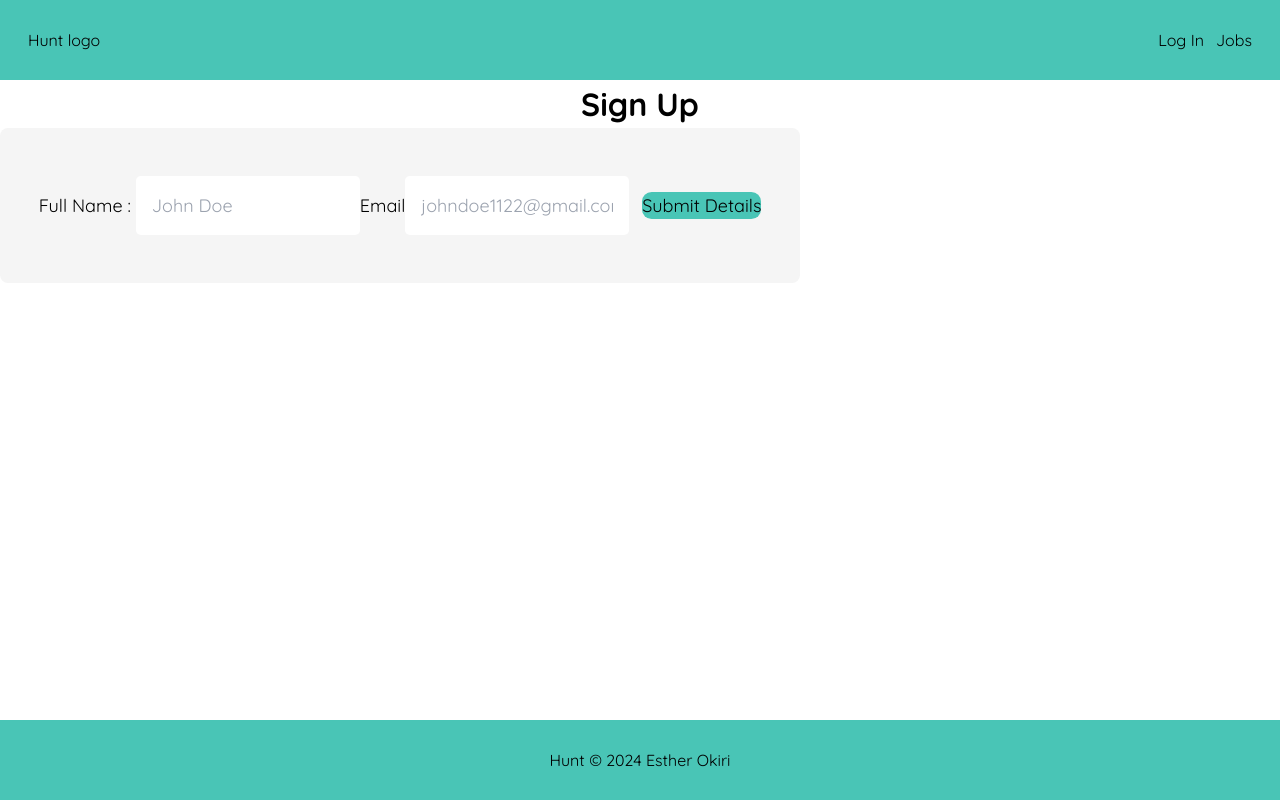
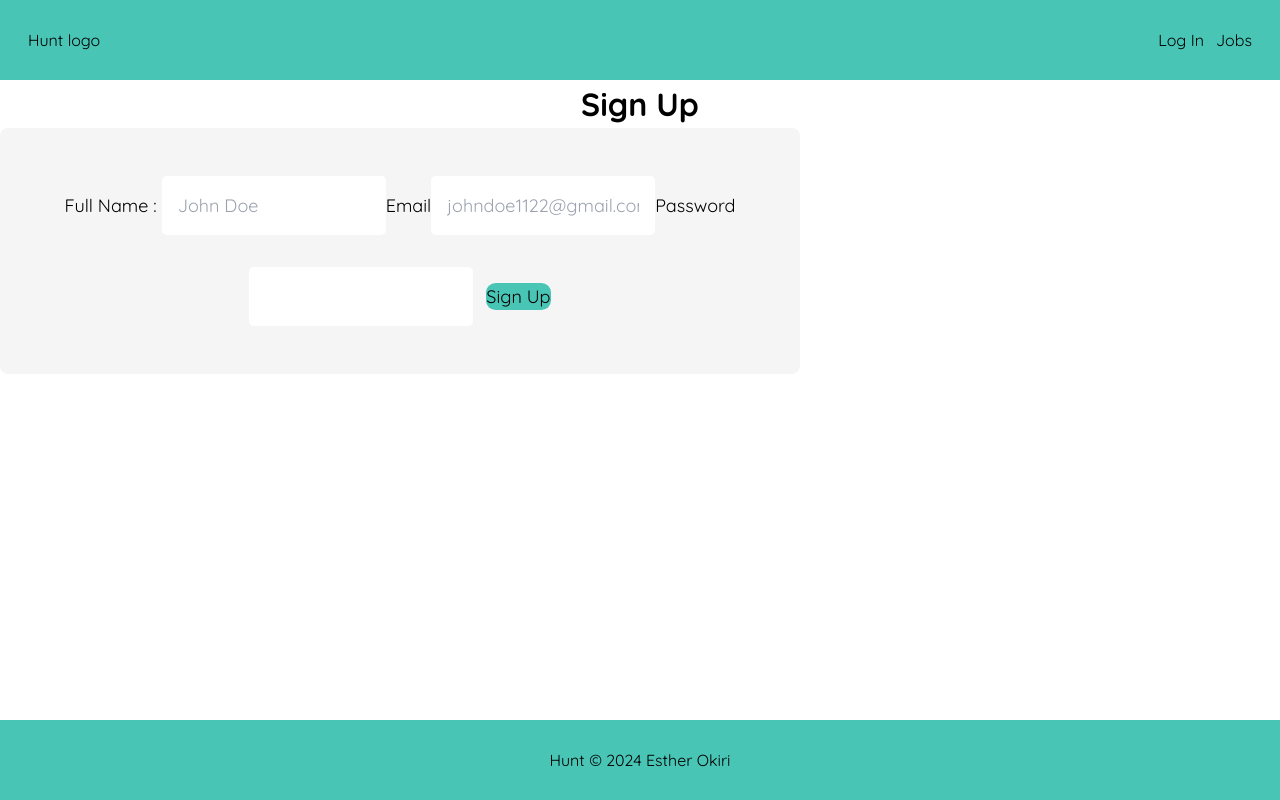
Before and after one commit to EstherOkiri/react-capstone, a React (Vite) app: page /SignUp in a window 1280 px wide. Built offline with nearby package versions, Linux system fonts and the light colour scheme.

Commit message:
sign up functionality

```diff
--- a/src/components/SignUp.jsx
+++ b/src/components/SignUp.jsx
@@ -1,18 +1,56 @@
-
+import { useState } from "react"
 
 function SignUp(){
+    const [email, setEmail] = useState('');
+    const [name, setName] = useState('');
+    const [password, setPassrord] = useState('');
+    const [users,setUsers] = useState([]);
+
+    const handleAddUser = (event) =>{
+        event.preventDefault();
+        const users = {name, email, password};
+
+        fetch('http://localhost:8000/users',{
+            method: 'POST',
+            headers: {
+                'Content-Type' : 'application/json'
+            },
+            body: JSON.stringify(users)
+        }).then(response =>{
+            if(!response.ok){
+                throw new Error('User Could not be added!');
+            }return response.json();
+
+        }).then(data =>{
+            console.log('User added successfully!')
+        })
+
+    }
 
     return(
 
         <>
             <div>
                 <h1>Sign Up</h1>
-                <form action="">
-                    <label htmlFor="">Full Name : </label>
-                    <input type="text" placeholder="John Doe" />
-                    <label htmlFor="">Email</label>
-                    <input type="text" placeholder="johndoe1122@gmail.com" />
-                    <button type="submit">Submit Details</button>
+                <form onSubmit={handleAddUser}action="">
+                    <label htmlFor="name">Full Name : </label>
+                    <input type="text"
+                    placeholder="John Doe"
+                    value={name}
+                    id="name"
+                    onChange={(e)=>setName(e.target.value)}/>
+                    <label htmlFor="email">Email</label>
+                    <input type="text"
+                    placeholder="johndoe1122@gmail.com"
+                    value={email}
+                    id="email"
+                    onChange={(e)=>setEmail(e.target.value)}/>
+                    <label htmlFor="password">Password</label>
+                    <input type="password"
+                    value={password}
+                    id="password"
+                    onChange={(e)=>setPassrord(e.target.value)}></input>
+                    <button type="submit">Sign Up</button>
                 </form>
             </div>
 
```
Also changed, not shown: data/users.json (+8 -4 lines).
